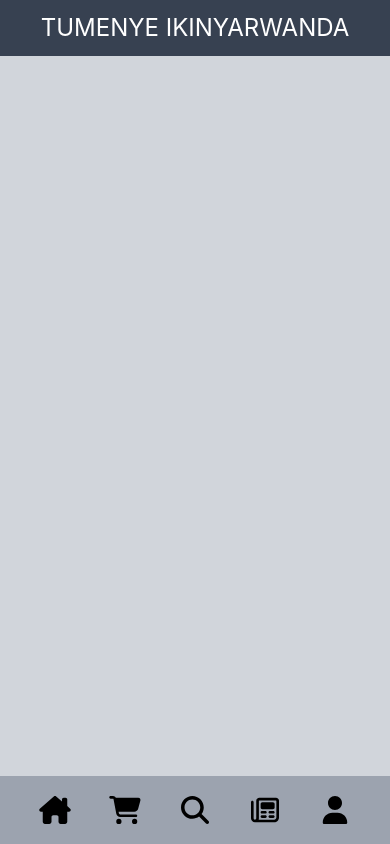
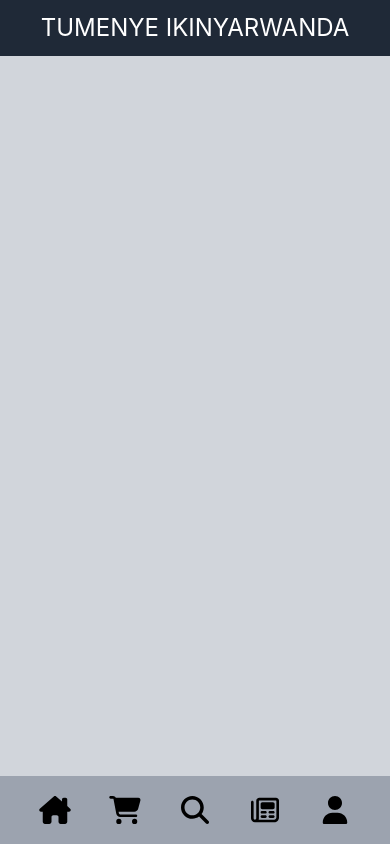
Before and after one commit to mt-richard/Tumenye, a React (Create React App) app: page / in a window 390 px wide. Built offline with nearby package versions, Linux system fonts and the light colour scheme.

Commit message:
my sec commit

```diff
--- a/src/components/navigation.jsx
+++ b/src/components/navigation.jsx
@@ -17,7 +17,7 @@ const Navigation = () => {
   return (
 
     <div>
-      <div className='bg-gray-700 p-3 top-0 absolute w-full md:hidden'>
+      <div className='bg-gray-800 p-3 top-0 absolute w-full md:hidden'>
         <h2 className='text-2xl text-center text-white uppercase'>Tumenye Ikinyarwanda</h2>
       </div>
 
```
